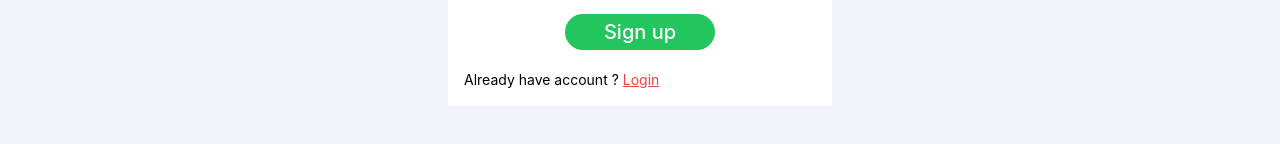
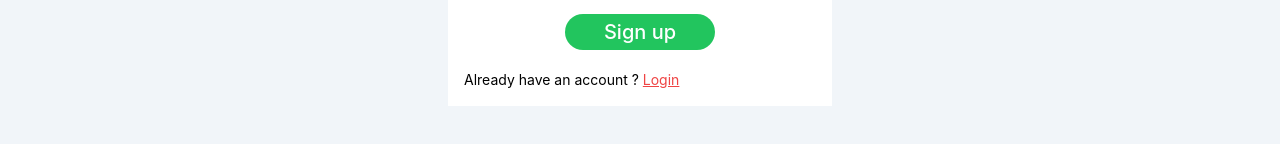
Before and after one commit to VictorBK/Andrada-Grocery-Store-project, a React (Create React App) app in the folder frontend/: page /signup in a window 1280 px wide. Shown: the part 530-674 px from the top of the page. Built offline with nearby package versions, Linux system fonts and the light colour scheme; no server answers.

Commit message:
Sign up changes

```diff
--- a/frontend/src/page/Signup.js
+++ b/frontend/src/page/Signup.js
@@ -2,7 +2,7 @@ import React, { useState } from "react";
 import loginSignupImage from "../assets/login-animation.gif";
 import { BiShow, BiHide } from "react-icons/bi";
 import { Link, useNavigate } from "react-router-dom";
-import { BsEmojiSmileUpsideDown } from "react-icons/bs";
+import { BsEmojiSmileUpsideDown } from "react-icons/bs"
 import { ImagetoBase64 } from "../utility/ImagetoBase64";
 import { toast } from "react-hot-toast";
 
@@ -73,7 +73,7 @@ console.log(process.env.REACT_APP_SERVER_DOMAIN)
         }
 
       } else {
-        alert("password and confirm password not equal");
+        alert("Password and Confirm Password not equal");
       }
     } else {
       alert("Please enter required fields");
@@ -167,7 +167,7 @@ console.log(process.env.REACT_APP_SERVER_DOMAIN)
           </button>
         </form>
         <p className="text-left text-sm mt-2">
-          Already have account ?{" "}
+          Already have an account ?{" "}
           <Link to={"/login"} className="text-red-500 underline">
             Login
           </Link>
```
